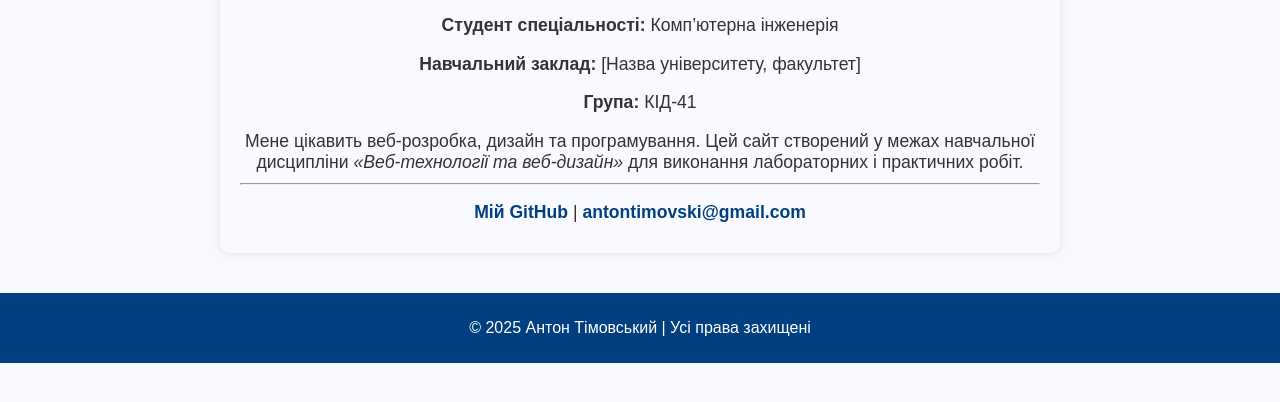
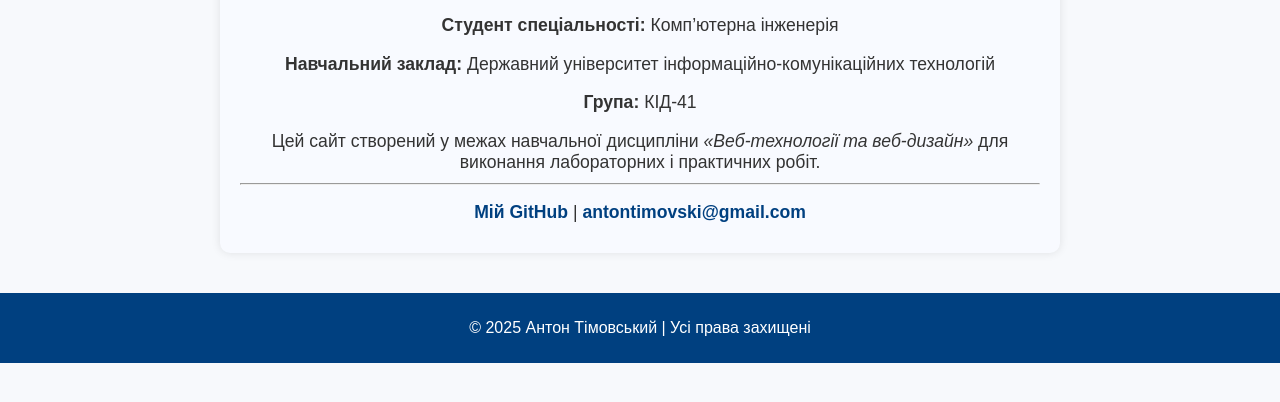
Before and after one commit to ANON435/web-technologies_and_web-design, a plain HTML site: page main/about.html in a window 1280 px wide. Shown: the part 294-696 px from the top of the page. Drawn offline with Linux system fonts and the light colour scheme.

Commit message:
Зміни в практичній №1

```diff
--- a/main/about.html
+++ b/main/about.html
@@ -59,10 +59,9 @@
         <img src="../main/images/profile.jpg" alt="Фото Антона Тімовського">
         <h1>Антон Тімовський</h1>
         <p><strong>Студент спеціальності:</strong> Комп’ютерна інженерія</p>
-        <p><strong>Навчальний заклад:</strong> [Назва університету, факультет]</p>
+        <p><strong>Навчальний заклад:</strong> Державний університет інформаційно-комунікаційних технологій</p>
         <p><strong>Група:</strong> КІД-41</p>
-        <p>Мене цікавить веб-розробка, дизайн та програмування.
-            Цей сайт створений у межах навчальної дисципліни
+        <p>Цей сайт створений у межах навчальної дисципліни
             <em>«Веб-технології та веб-дизайн»</em> для виконання лабораторних і практичних робіт.</p>
 
         <hr>
```
Also changed, not shown: labs/lab1.html (+1 -1 lines).
